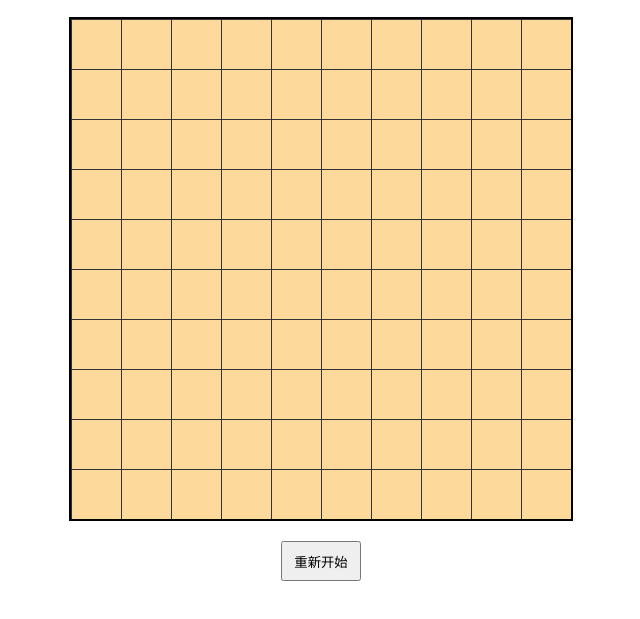
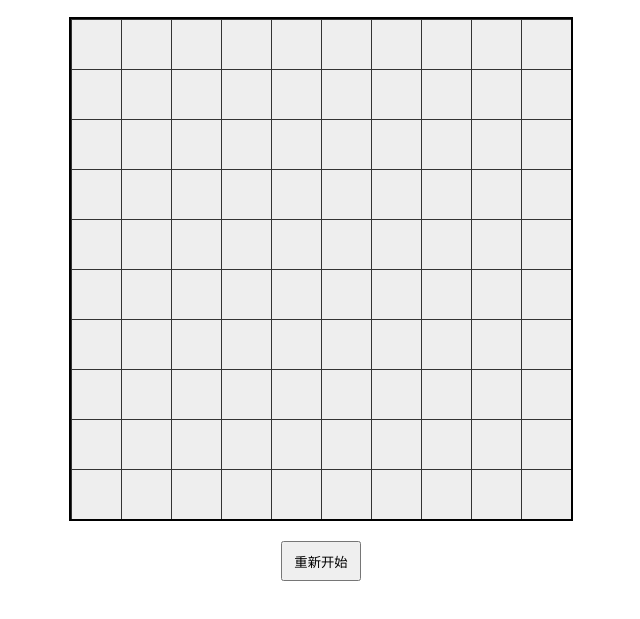
Before and after one commit to Lelouchl/gobang, a plain HTML site: page index.html in a window 1280 px wide. Shown: the part 69-688 px from the top of the page, without its empty margins (319-959 px from the left). Drawn offline with Linux system fonts and the light colour scheme.

Commit message:
Update style.css

```diff
--- a/css/style.css
+++ b/css/style.css
@@ -17,7 +17,7 @@ h1 {
     height:500px;
     margin:20px auto;
     border:2px solid #000;
-    background:#fdda9c;
+    background:#eee;
     position:relative;
     overflow:hidden;
 }
```
